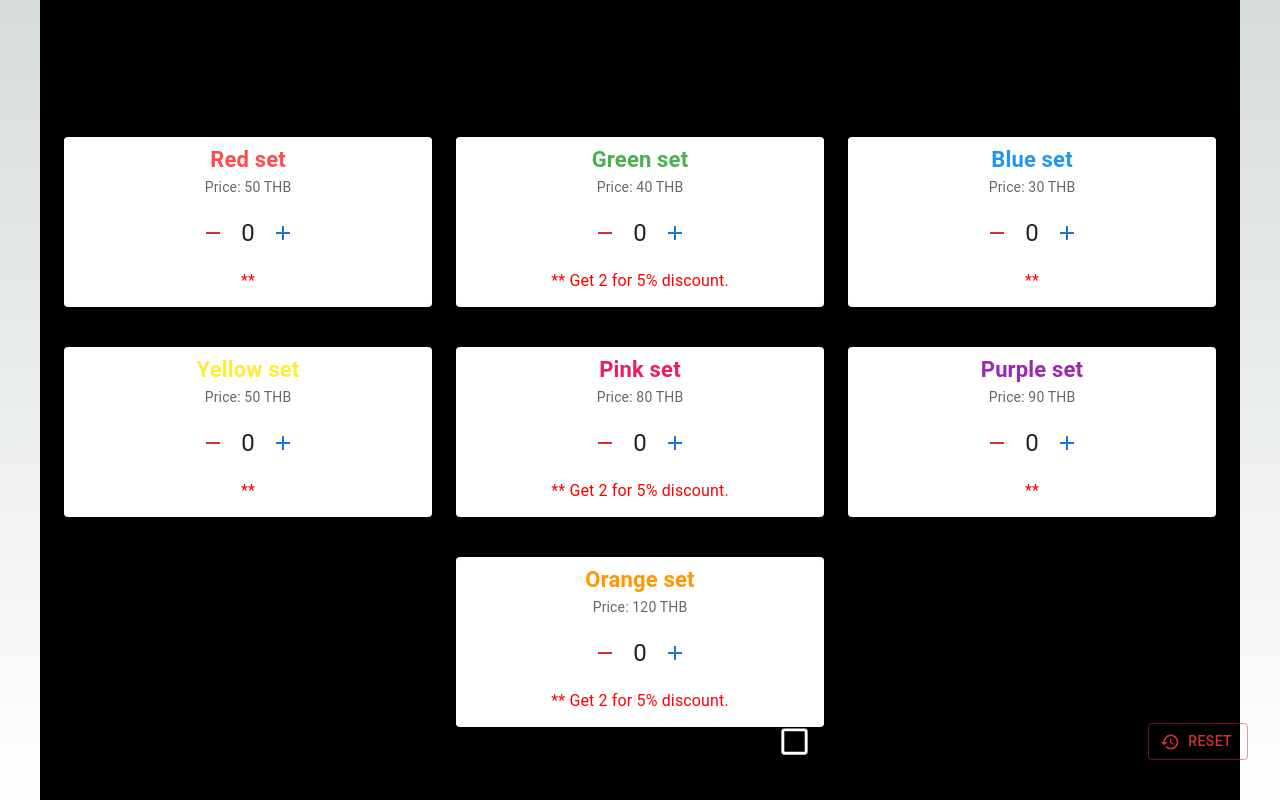
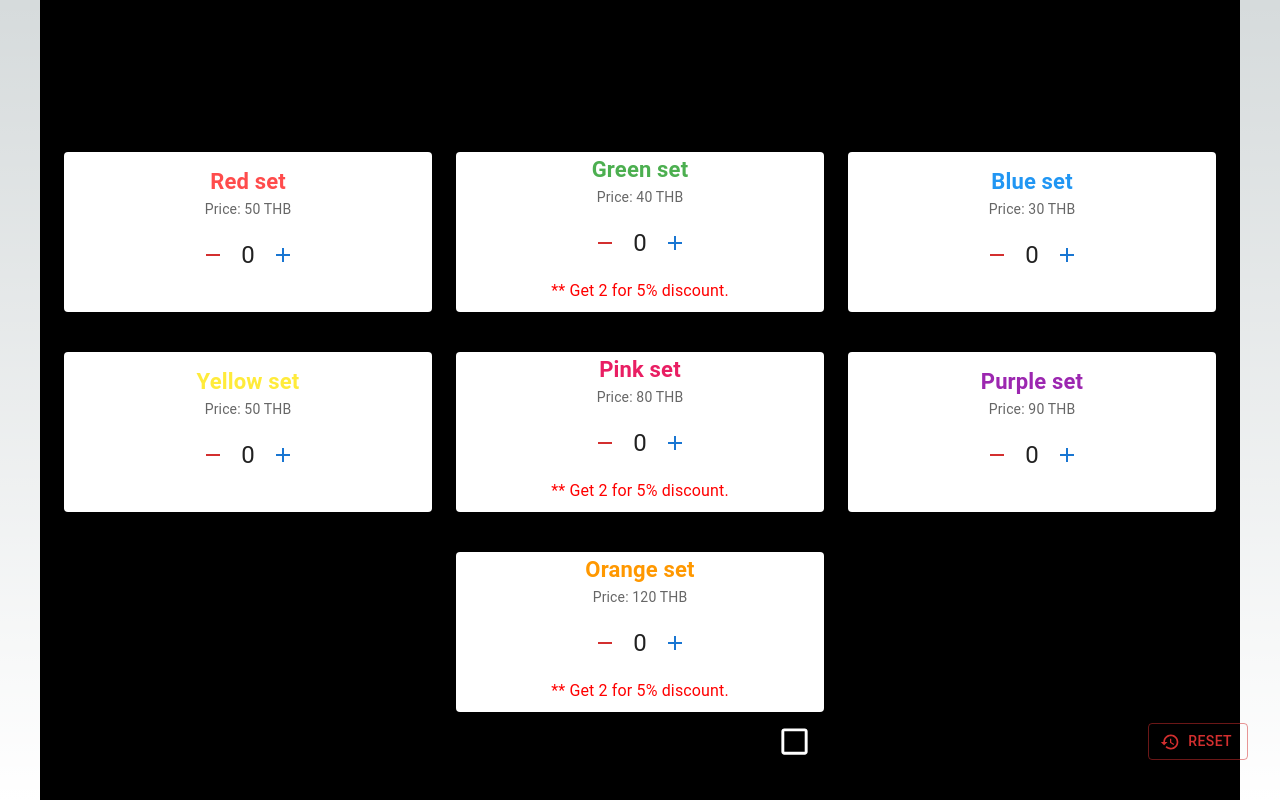
Before and after one commit to sudaploy29/ooca-test, a Next.js app: page / in a window 1280 px wide. Built offline with nearby package versions, Linux system fonts and the light colour scheme.

Commit message:
edit styled

```diff
--- a/src/app/page.tsx
+++ b/src/app/page.tsx
@@ -37,7 +37,7 @@ const GradientContainer = styled(Container)(({ theme }) => ({
 const StyledCard = styled(Card)(({ theme }) => ({
   marginBottom: theme.spacing(2),
   textAlign: 'center',
-  height: '170px', // กำหนดความสูงของการ์ด
+  height: '160px', // กำหนดความสูงของการ์ด
   display: 'flex',
   flexDirection: 'column',
   justifyContent: 'center',
@@ -206,7 +206,8 @@ const Home = () => {
                     </FormControl>
                   </Grid>
                   <Grid item>
-                    <Typography color={'red'}>** {item.discount}</Typography>
+                    {item.discount && <Typography color={'red'}>** {item.discount }</Typography>}
+
                   </Grid>
                 </Grid>
               </CardContentStyled>
```
